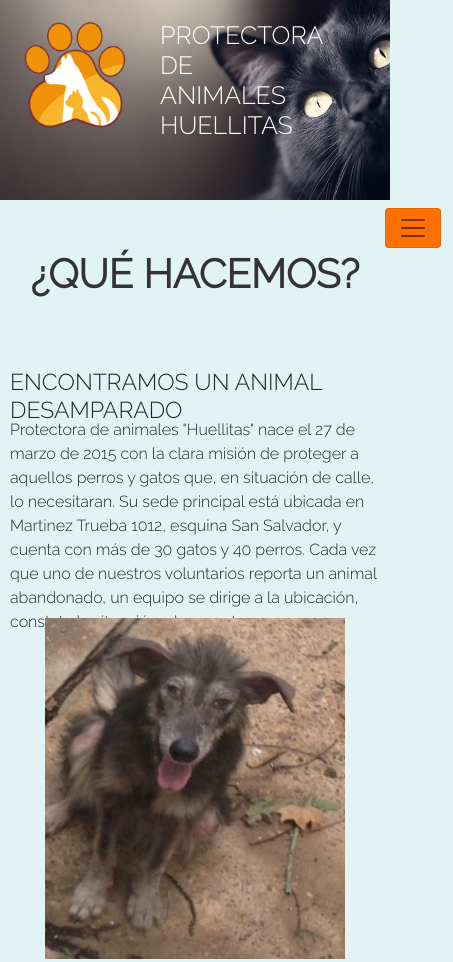
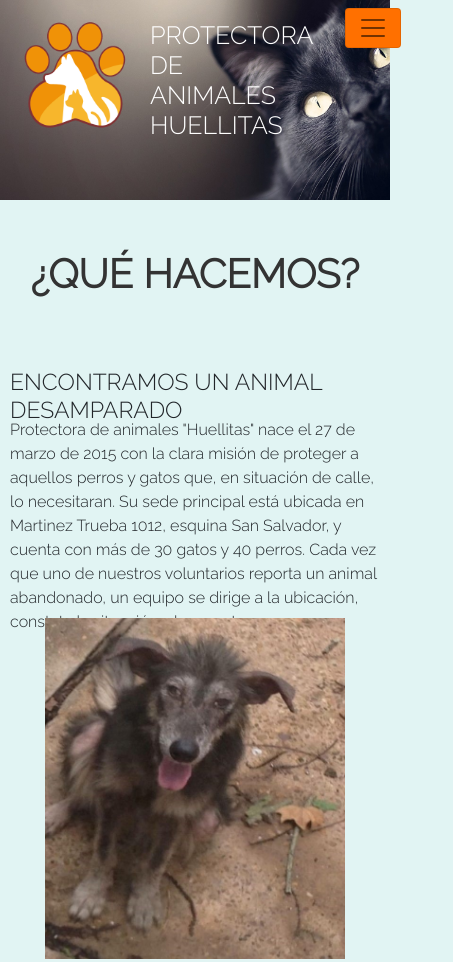
Before and after one commit to Jruiz1994/Protectora-de-animales, a website: page index.html in a window 390 px wide. Shown: the top 962 px of the page, 453 px wide, since content can reach past the window. Drawn offline with nearby package versions, Linux system fonts and the light colour scheme.

Commit message:
Correccion de layout header

```diff
--- a/scss/index.scss
+++ b/scss/index.scss
@@ -793,7 +793,7 @@ button.btn.btn-primary:hover {
 
     .logoHeader {
         @include sizes(110px);
-        margin: 20px;
+        margin: 20px 0 0 20px;
     }
 
     .logoHeader:hover {
@@ -807,7 +807,7 @@ button.btn.btn-primary:hover {
 
     h1 {
         font-size: 25px;
-        margin: 20px;
+        margin: 20px 10px 20px 10px;
     }
 
     header {
@@ -836,7 +836,7 @@ button.btn.btn-primary:hover {
         grid-area: titulo;
     }
 
-    #menuMobile {
+    .navbar {
         grid-area: menuMobile;
     }
 
```
Also changed, not shown: css/index.css.
